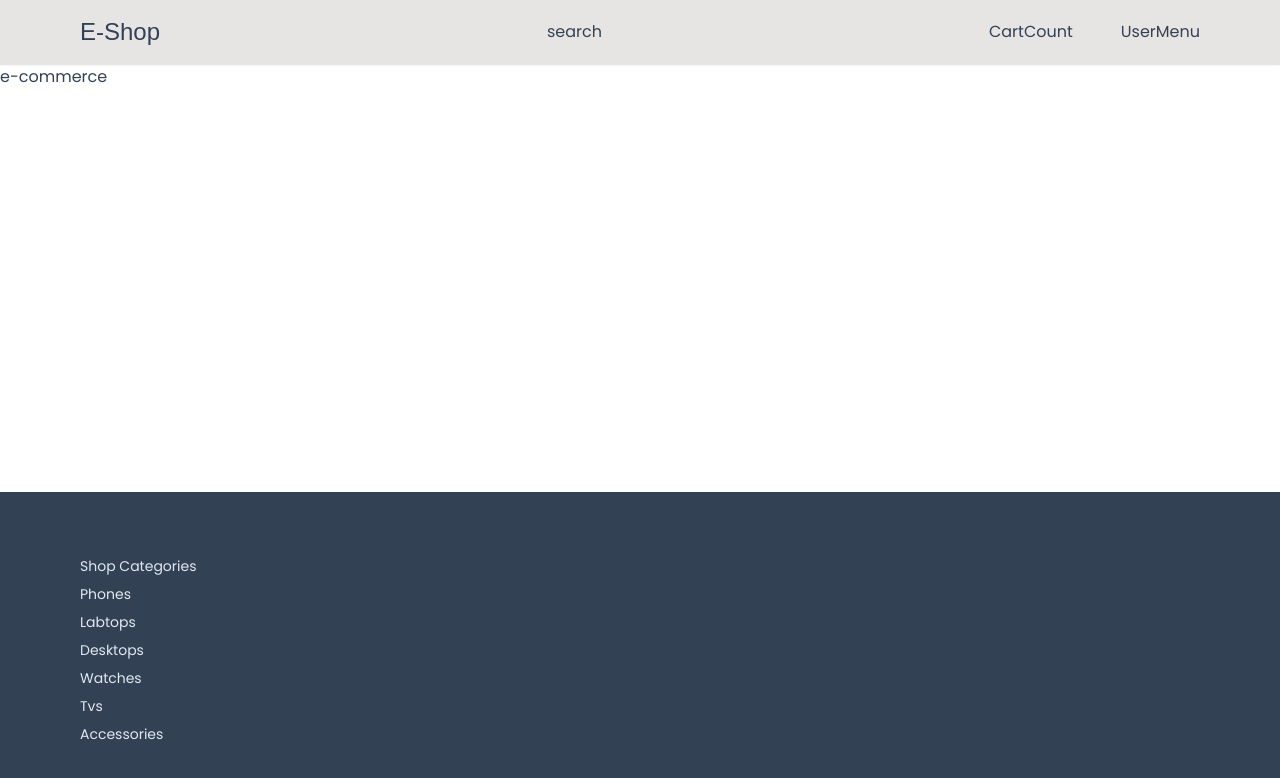
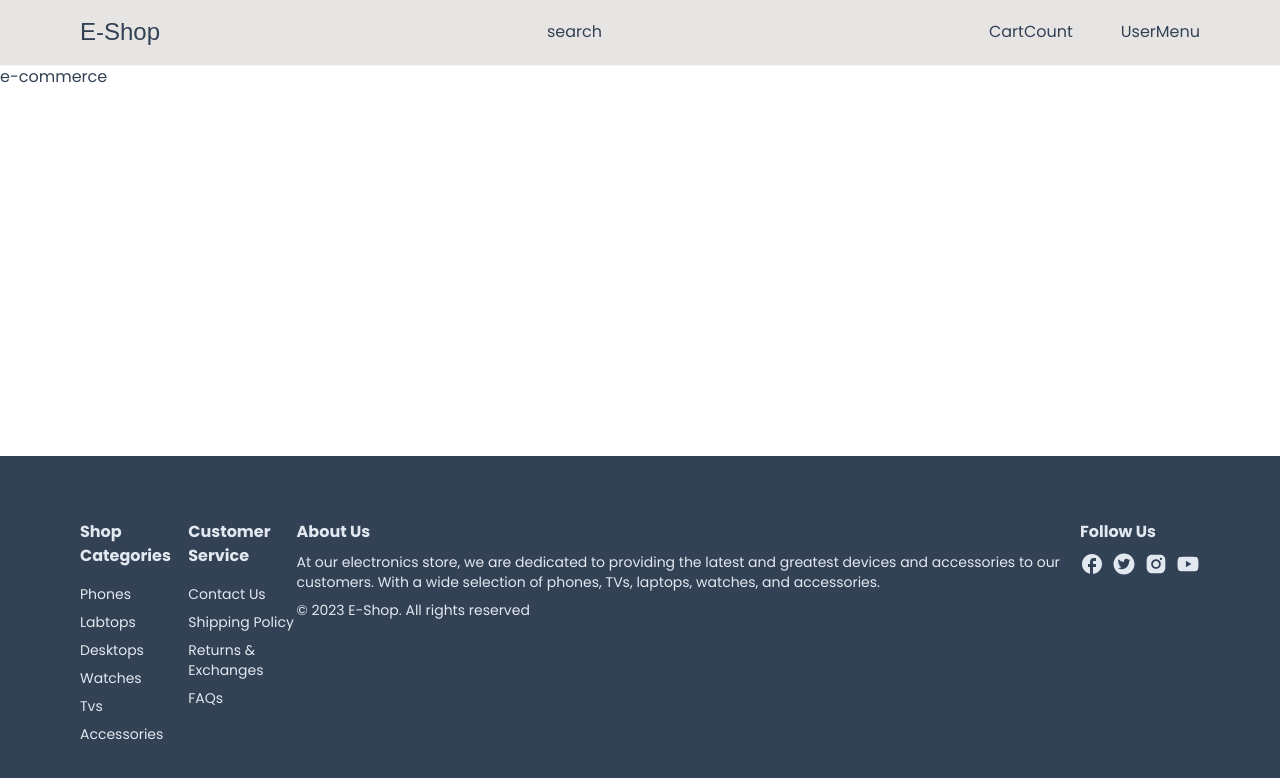
Before and after one commit to jeonseungbeom/E-commerce, a Next.js app: page / in a window 1280 px wide. Shown: the top 778 px of the page. Built offline with nearby package versions, Linux system fonts and the light colour scheme; a web font is replaced by a local one.

Commit message:
footer UI 추가

```diff
--- a/app/components/footer/Footer.tsx
+++ b/app/components/footer/Footer.tsx
@@ -1,14 +1,16 @@
 import Link from 'next/link';
 import Container from '../Container';
 import FooterList from './FooterList';
+import { MdFacebook } from 'react-icons/md';
+import { AiFillTwitterCircle, AiFillInstagram, AiFillYoutube } from 'react-icons/ai';
 
 const Footer = () => {
     return (
         <footer className="mt-16 text-sm bg-slate-700 text-slate-200">
             <Container>
-                <div className="flex flex-col justify-between pt-16 pb-8 md:flex-row">
+                <div className="flex justify-between pt-16 pb-8 md:flex-row">
                     <FooterList>
-                        <h3>Shop Categories</h3>
+                        <h3 className="mb-2 text-base font-bold">Shop Categories</h3>
                         <Link href="#">Phones</Link>
                         <Link href="#">Labtops</Link>
                         <Link href="#">Desktops</Link>
@@ -16,6 +18,39 @@ const Footer = () => {
                         <Link href="#">Tvs</Link>
                         <Link href="#">Accessories</Link>
                     </FooterList>
+                    <FooterList>
+                        <h3 className="mb-2 text-base font-bold">Customer Service</h3>
+                        <Link href="#">Contact Us</Link>
+                        <Link href="#">Shipping Policy</Link>
+                        <Link href="#">Returns & Exchanges</Link>
+                        <Link href="#">FAQs</Link>
+                    </FooterList>
+                    <div>
+                        <h3 className="mb-2 text-base font-bold">About Us</h3>
+                        <p className="mb-2">
+                            At our electronics store, we are dedicated to providing the latest and greatest devices and
+                            accessories to our customers. With a wide selection of phones, TVs, laptops, watches, and
+                            accessories.
+                        </p>
+                        <p>&copy; {new Date().getFullYear()} E-Shop. All rights reserved</p>
+                    </div>
+                    <div>
+                        <h3 className="mb-2 text-base font-bold">Follow Us</h3>
+                        <div className="flex gap-2">
+                            <Link href="#">
+                                <MdFacebook size={24} />
+                            </Link>
+                            <Link href="#">
+                                <AiFillTwitterCircle size={24} />
+                            </Link>
+                            <Link href="#">
+                                <AiFillInstagram size={24} />
+                            </Link>
+                            <Link href="#">
+                                <AiFillYoutube size={24} />
+                            </Link>
+                        </div>
+                    </div>
                 </div>
             </Container>
         </footer>
--- a/app/components/nav/NavBar.tsx
+++ b/app/components/nav/NavBar.tsx
@@ -13,8 +13,7 @@ const NavBar = () => {
                         <Link href="/" className={`${redressed.className} font-bold text-2xl`}>
                             E-Shop
                         </Link>
-                        {/* TODO hidden? */}
-                        <div className="hidden md:block">search</div>
+                        <div className="md:block">search</div>
                         <div className="flex items-center gap-8 md:gap-12">
                             <div>CartCount</div>
                             <div>UserMenu</div>
--- a/app/layout.tsx
+++ b/app/layout.tsx
@@ -14,7 +14,6 @@ export const metadata: Metadata = {
 export default function RootLayout({ children }: { children: React.ReactNode }) {
     return (
         <html lang="en">
-            {/* TODO text-slate-700? */}
             <body className={`${poppins.className} text-slate-700`}>
                 <div className="flex flex-col min-h-screen">
                     <NavBar />
```
